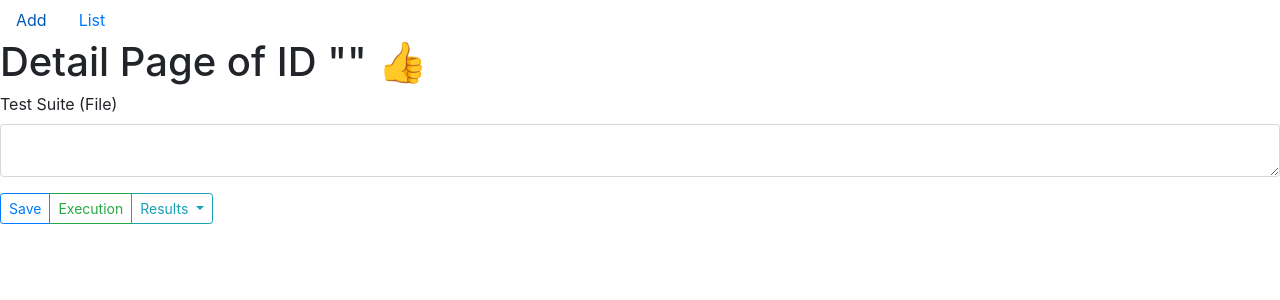
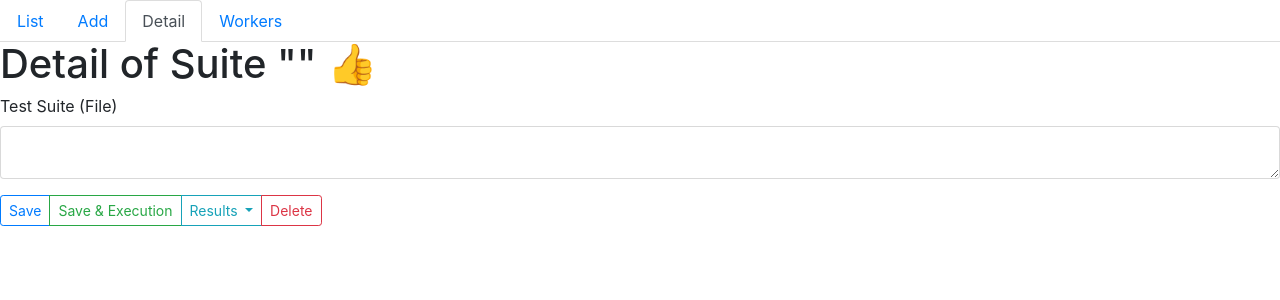
Before and after one commit to apua/ATN, a Python web app: template app/templates/detail.html in a window 1280 px wide. Shown: the top 300 px of the page. Run offline with Jinja, Linux system fonts and the light colour scheme; the template is opened without the code that fills it, so the values that code supplies are empty; some libraries are stand-ins or nearby versions.

Commit message:
nav, detail buttons, delete confirm, new tab link

```diff
--- a/app/templates/base.html
+++ b/app/templates/base.html
@@ -15,9 +15,17 @@
     </style>
   </head>
   <body>
-    <nav class="nav">
-        <a class="nav-link" href="/add">Add</a>
-        <a class="nav-link" href="/">List</a>
+
+    <nav class="nav nav-tabs">
+        <a class="nav-link nav-item {{'active' if page=='list' else ''}}"
+           href="/">List</a>
+        <a class="nav-link nav-item {{'active' if page=='add' else ''}}"
+           href="/add">Add</a>
+        <a class="nav-link nav-item {{'active' if page=='detail' else ''}} disabled"
+           href="#">Detail</a>
+        <a class="nav-link nav-item"
+           target="_blank"
+           href="http://{{flower_host}}">Workers</a>
     </nav>
 
     {% block body %}{% endblock %}
--- a/app/templates/detail.html
+++ b/app/templates/detail.html
@@ -1,34 +1,86 @@
 {% extends "base.html" %}
 
+{% set page = "detail" %}
 
 {% block body %}
-<h1>Detail Page of ID "{{ suite.id }}" 👍</h1>
+<h1>Detail of Suite "{{ suite.id }}" 👍</h1>
 
-<form action="/api" method="post">
-    <input type="hidden" name="id" value="{{ suite.id }}" />
-    <input type="hidden" name="rev" value="{{ suite.rev }}" />
+<div id="notice"></div>
 
+<form id="detail">
     <div class="form-group">
         <label for="data">Test Suite (File)</label>
         <textarea name="data" class="form-control">{{ suite.data }}</textarea>
     </div>
+</form>
+
 <div class="btn-group" role="group" aria-label="Button group with ...">
-        <button type="submit" class="btn btn-outline-primary btn-sm">Save</button>
-        <a class="btn btn-outline-success btn-sm" href="#" role="button">Execution</a>
-        <div class="btn-group" role="group">
+    <button type="button" class="btn btn-outline-primary btn-sm"
+            form="detail" onclick="save(this.form);">
+        Save
+    </button>
+    <button type="button" form="detail" class="btn btn-outline-success btn-sm">
+        Save &amp; Execution
+    </button>
+    <div id=results class="btn-group" role="group">
         <button class="btn btn-outline-info btn-sm dropdown-toggle" id="dropdownMenuButton" data-toggle="dropdown" aria-haspopup="true" aria-expanded="false">
             Results
         </button>
         <div class="dropdown-menu" aria-labelledby="dropdownMenuButton">
             {% for result in results %}
-               <a class="dropdown-item" href="/{{suite.id}}/result/{{result.id}}">{{result.id}}</a>
+            <a class="dropdown-item" target="_blank"
+               href="/{{suite.id}}/result/{{result.id}}">{{result.id}}</a>
             {% endfor %}
         </div>
     </div>
+    <!-- Button trigger modal -->
+    <button type="button" class="btn btn-outline-danger btn-sm"
+            data-toggle="modal" data-target="#delete-confirm">
+        Delete
+    </button>
 </div>
-</form>
+
+
+
+<!-- Modal -->
+<div class="modal fade" id="delete-confirm" tabindex="-1" role="dialog"
+     aria-labelledby="exampleModalLabel" aria-hidden="true">
+  <div class="modal-dialog modal-sm" role="document">
+    <div class="modal-content">
+      <div class="modal-body">
+        Delete the Test Suite?
+      </div>
+      <div class="modal-footer">
+        <button type="button" class="btn btn-secondary btn-sm" data-dismiss="modal">Cancel</button>
+        <button type="button" class="btn btn-primary btn-sm">Yes, Delete It!</button>
+      </div>
+    </div>
+  </div>
+</div>
+
 
 <script>
+var id="{{suite.id}}", rev="{{suite.rev}}";
+
+function notice(msg) {
+    document.querySelector('#notice').insertAdjacentHTML('afterbegin', `
+        <div class="alert alert-primary alert-dismissible fade show" role="alert">
+            ${msg}
+            <button type="button" class="close" data-dismiss="alert" aria-label="Close">
+                <span aria-hidden="true">&times;</span>
+            </button>
+        </div>
+        `);
+}
+
+function save(form) {
+    notice(`Saved. Revision: ${rev}`);
+}
+
+function exec() {
+    notice(`Executed.`);
+}
+
 // ref: https://stackoverflow.com/questions/37629860/automatically-resizing-textarea-in-bootstrap
 document.querySelector('textarea').addEventListener('keydown', function() {
     this.style.overflow = 'hidden';
```
Also changed, not shown: app/__init__.py (+25 -4 lines), app/couch_wrap.py (+8 -3 lines), app/templates/add.html (+5 -6 lines), app/templates/list.html (+6 -2 lines), app/templates/list_result.html (deleted, +0 -14 lines). Lines whose indentation alone changed are shown as unchanged.
